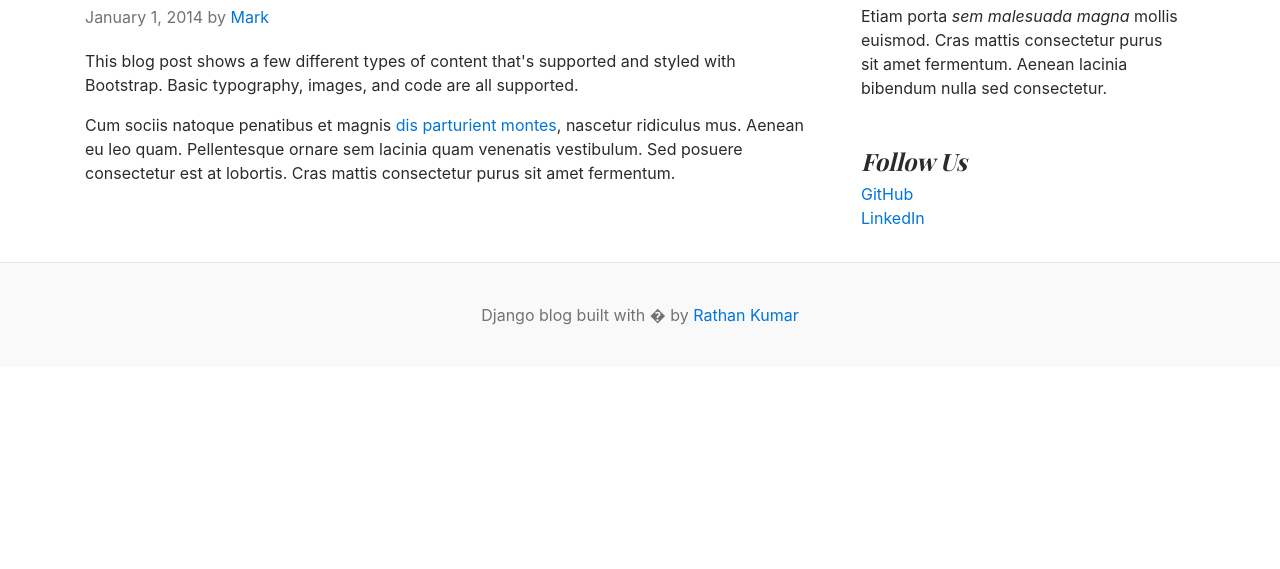
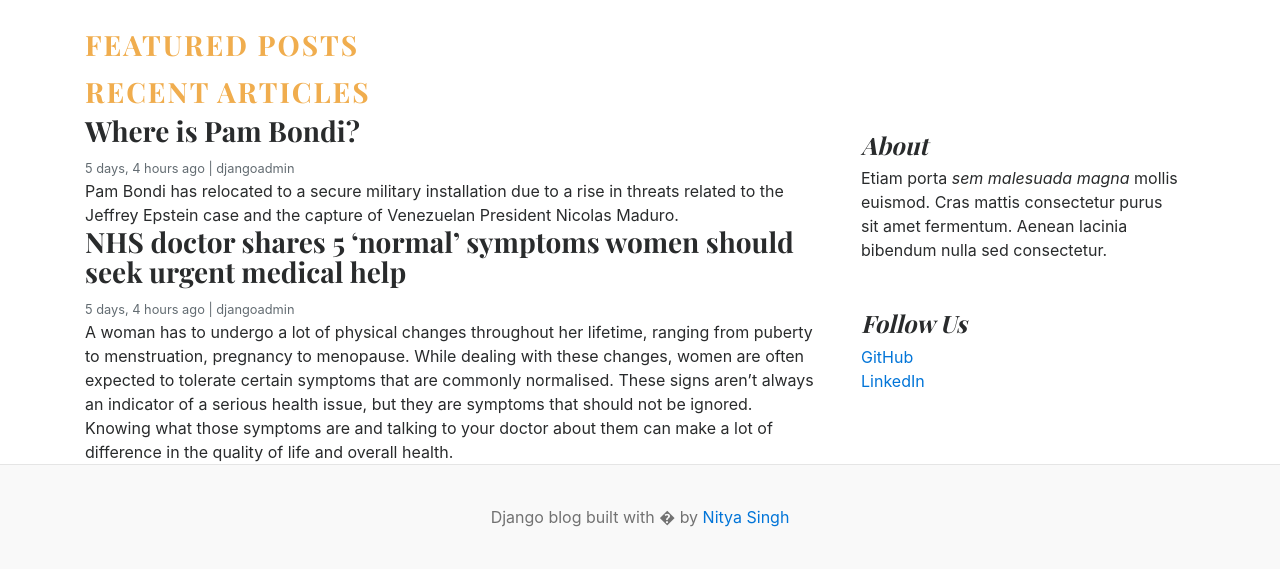
Before and after one commit to Nitya-11/Django-Blogging-Project, a Django app: page / in a window 1280 px wide. Shown: the part 668-1237 px from the top of the page. Before the commit the page ends 993 px from the top, so only its background shows below. Run offline with Django 5.2, Linux system fonts and the light colour scheme; data comes from the database, SQL or seed files in the repository; both versions use the stored data as it was after the commit.

Commit message:
add code

```diff
--- a/blog_main/views.py
+++ b/blog_main/views.py
@@ -1,5 +1,14 @@
 from django.shortcuts import render
-
+from blogs.models import Blog,Category
 
 def home(request):
-    return render(request,'home.html')
+    categories = Category.objects.all()
+    featured_posts = Blog.objects.filter(is_featured=True, status='Published').order_by('-updated_at')
+    posts = Blog.objects.filter(is_featured=False, status='Published').order_by('-updated_at')
+
+    context = {
+        'categories': categories,
+        'featured_posts':featured_posts,
+        'posts':posts,
+    }
+    return render(request,'home.html',context)
--- a/blogs/models.py
+++ b/blogs/models.py
@@ -25,7 +25,7 @@ class Blog(models.Model):
     featured_image = models.ImageField(upload_to='uploads/%Y/%m/%d')
     short_description = models.TextField(max_length=2000)
     blog_body = models.TextField(max_length=2000)
-    status = models.IntegerField(choices=STATUS_CHOICES,default=0)
+    status = models.CharField(choices=STATUS_CHOICES,default="Draft")
     is_featured = models.BooleanField(default=False)
     created_at = models.DateTimeField(auto_now_add=True)
     updated_at = models.DateTimeField(auto_now=True)
--- a/templates/home.html
+++ b/templates/home.html
@@ -27,68 +27,56 @@
 
       <div class="nav-scroller py-1 mb-2">
         <nav class="nav d-flex justify-content-between">
-          <a class="p-2 text-muted" href="#">World</a>
-          <a class="p-2 text-muted" href="#">U.S.</a>
-          <a class="p-2 text-muted" href="#">Technology</a>
-          <a class="p-2 text-muted" href="#">Design</a>
-          <a class="p-2 text-muted" href="#">Culture</a>
-          <a class="p-2 text-muted" href="#">Business</a>
-          <a class="p-2 text-muted" href="#">Politics</a>
-          <a class="p-2 text-muted" href="#">Opinion</a>
-          <a class="p-2 text-muted" href="#">Science</a>
-          <a class="p-2 text-muted" href="#">Health</a>
-          <a class="p-2 text-muted" href="#">Style</a>
-          <a class="p-2 text-muted" href="#">Travel</a>
+          {% for cat in categories %}
+          <a class="p-2 text-muted" href="#">{{cat.category_name}}</a>
+          {% endfor %}
         </nav>
       </div>
 
 
-
-<div class="jumbotron p-3 p-md-5 text-white rounded bg-dark" style="background-image: url({% static 'images/1.png'%});background-blend-mode: overlay;background-size:cover;">
+{% for post in featured_posts %}
+{% if forloop.first %}
+<div class="jumbotron p-3 p-md-5 text-white rounded bg-dark" style="background-image: url({{post.featured_image.url}});background-blend-mode: overlay;background-size:cover;">
     <div class="col-md-8 px-0">
-      <h1 class="display-4 font-italic">Title of a longer featured blog post</h1>
-      <p class="lead my-3">Multiple lines of text that form the lede, informing new readers quickly and efficiently about what's most interesting in this post's contents.</p>
+      <h1 class="display-4 font-italic">{{ post.title }}</h1>
+      <p class="lead my-3">{{post.short_description }}</p>
       <p class="lead mb-0"><a href="#" class="text-white font-weight-bold">Continue reading...</a></p>
     </div>
   </div>
-
+  {% endif %}
+  {% endfor %}
+  {% comment %} Featured Posts {% endcomment %}
+  <h3 class="text-uppercase text-warning" style="letter-spacing: 2px;">Featured Posts</h3>
   <div class="row mb-2">
+    {% for post in featured_posts %}
+     {% if not forloop.first %}
     <div class="col-md-6">
       <div class="card border-0" >
         <div class="card-body">
-          <h3>Post Title</h3>
-          <small class="mb-1 text-muted">Nov 11 | Author</small>
-          <p class="card-text">Some quick example text to build on the card title and make up the bulk of the card's content.</p>
+          <h3>{{ post.title }}</h3>
+          <small class="mb-1 text-muted">{{post.created_at | timesince}} ago | {{post.author }}</small>
+          <p class="card-text">{{post.short_description}}</p>
         </div>
       </div>
     </div>
-    <div class="col-md-6">
-      <div class="card border-0" >
-        <div class="card-body">
-          <h3>Post Title</h3>
-          <small class="mb-1 text-muted">Nov 11 | Author</small>
-          <p class="card-text">Some quick example text to build on the card title and make up the bulk of the card's content.</p>
-        </div>
-      </div>
-    </div>
+     {% endif %}
+    {% endfor %}
   </div>
 
+  <!-- Recent Articles -->
+<h3 class="text-uppercase text-warning" style="letter-spacing: 2px;">Recent Articles</h3>
   <main role="main" class="container p-0">
     <div class="row">
       <div class="col-md-8 blog-main">
-
-        <div class="blog-post">
-          <h2 class="blog-post-title">Sample blog post</h2>
-          <p class="blog-post-meta">January 1, 2014 by <a href="#">Mark</a></p>
-
-          <p>This blog post shows a few different types of content that's supported and styled with Bootstrap. Basic typography, images, and code are all supported.</p>
-
-          <p>Cum sociis natoque penatibus et magnis <a href="#">dis parturient montes</a>, nascetur ridiculus mus. Aenean eu leo quam. Pellentesque ornare sem lacinia quam venenatis vestibulum. Sed posuere consectetur est at lobortis. Cras mattis consectetur purus sit amet fermentum.</p>
-
-
+        {% for post in posts %}
+        <div class="card border-0" >
+            <div class="card-body">
+            <h3>{{ post.title }}</h3>
+            <small class="mb-1 text-muted">{{post.created_at | timesince}} ago | {{post.author }}</small>
+            <p class="card-text">{{ post.short_description }}</p>
+          </div>
         </div>
-        <!-- /.blog-post -->
-
+        {% endfor %}
       </div>
       <!-- /.blog-main -->
 
@@ -113,7 +101,7 @@
 
 </div>
 <footer class="blog-footer">
-  <p>Django blog built with � by <a href="#">Rathan Kumar</a></p>
+  <p>Django blog built with � by <a href="#">Nitya Singh</a></p>
 </footer>
 </body>
 </html>
```
Also changed, not shown: blogs/migrations/0004_alter_blog_status.py (added), blogs/migrations/0005_alter_blog_status.py (added), db.sqlite3, media/uploads/2026/03/11/DubaiNews.jpg (added), media/uploads/2026/03/11/image.png (added), media/uploads/2026/03/11/medical.jpg (added), 3 other files.
